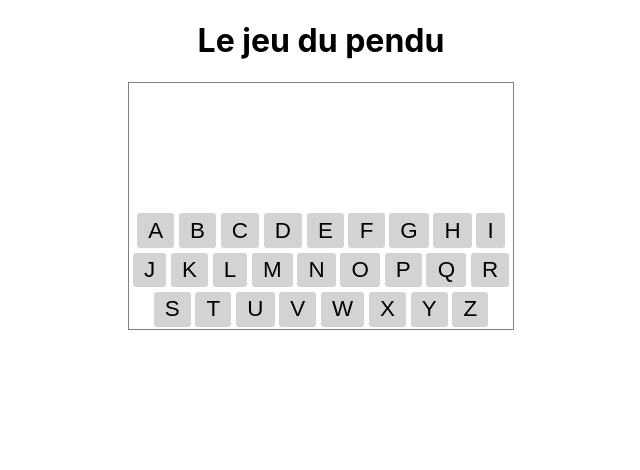
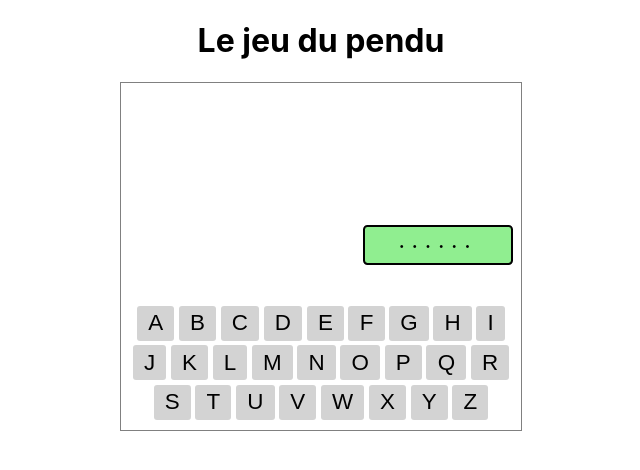
Before and after one commit to Fred-si/rhangman, a React (Create React App) app: page / in a window 1280 px wide. Shown: the top 470 px of the page, without its empty margins (319-959 px from the left). Built offline with nearby package versions, Linux system fonts and the light colour scheme.

Commit message:
Ajoute l’affichage du mot masqué

```diff
--- a/src/App.jsx
+++ b/src/App.jsx
@@ -4,6 +4,10 @@ import "./App.scss"
 import VirtualKeyboard from "./VirtualKeyboard"
 
 export default class App extends React.Component {
+    state = {
+        maskedWord: "······",
+    }
+
     onKeyClicked(letter) {
         return null
     }
@@ -13,6 +17,7 @@ export default class App extends React.Component {
             <React.Fragment>
                 <h1>Le jeu du pendu</h1>
                 <div id="App">
+                    <p className="maskedWord">{this.state.maskedWord}</p>
                     <VirtualKeyboard onClick={this.onKeyClicked.bind(this)} />
                 </div>
             </React.Fragment>
--- a/src/App.scss
+++ b/src/App.scss
@@ -8,29 +8,38 @@ body {
 
 div#App {
     max-width: 100%;
+    padding: 0.5em;
     border: 0.1em solid gray;
 
     display: grid;
     grid-gap: 1rem;
     grid-template-areas:
         "title title"
-        "canvas empty"
-        "canvas empty"
-        "canvas empty"
-        "canvas empty"
+        "canvas blank1"
+        "canvas new_game"
+        "canvas blank2"
+        "canvas blank2"
         "canvas win_loose"
-        "canvas user_word"
-        "canvas new_game"
+        "canvas blank3"
+        "canvas masked_word"
         "keyboard keyboard";
+
+    & .maskedWord {
+        grid-area: masked_word;
+        background-color: lightgreen;
+        border: 0.1em solid black;
+        border-radius: 0.2em;
+        font-size: 1.4em;
+        letter-spacing: 0.3em;
+        padding: 0.2em 1.5em;
+    }
 
     & .virtualKeyboard {
         grid-area: keyboard;
-
         max-width: 24em;
         display: flex;
         justify-content: center;
         flex-wrap: wrap;
-
         & button {
             font-size: 1.4em;
             margin: 0.1em;
```
Also changed, not shown: 1 other file (tests, documents, lock files or other folders).
